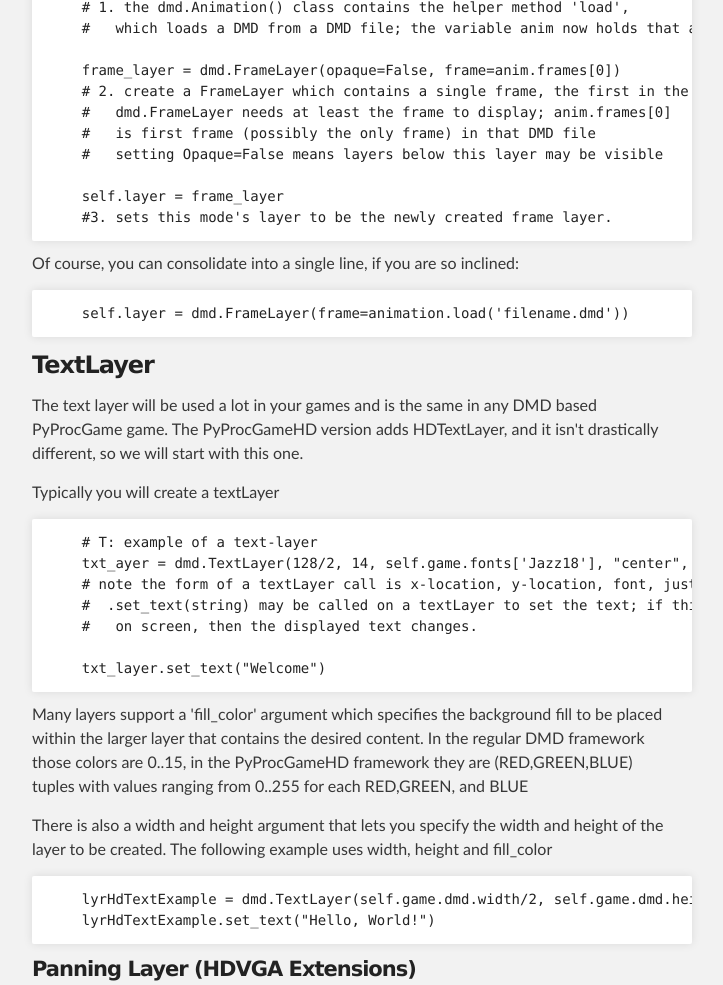
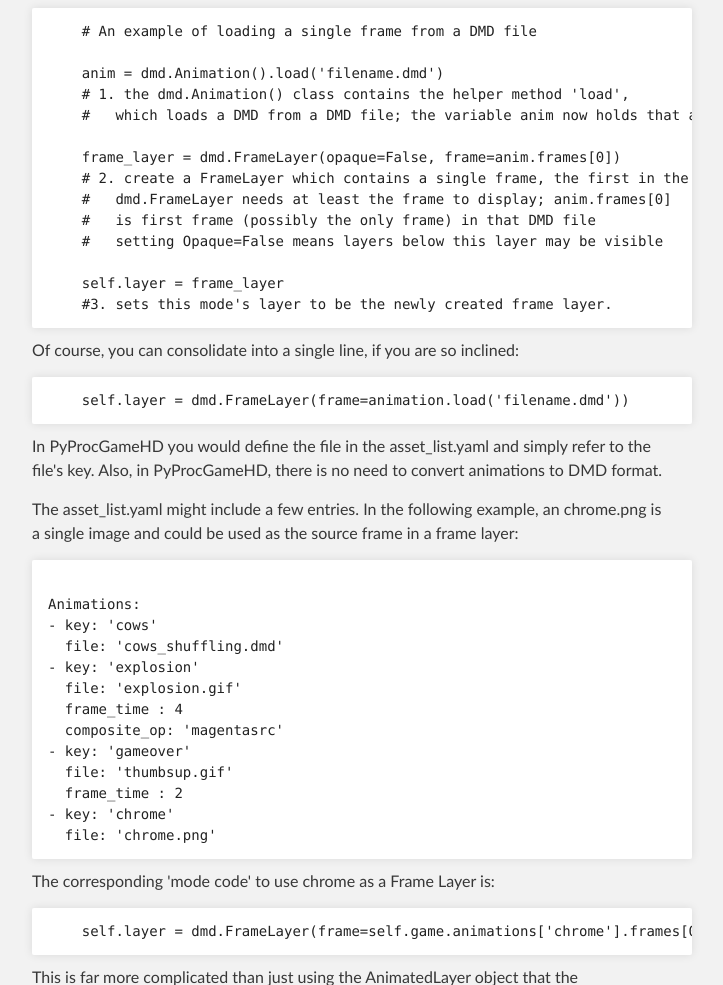
Before and after one commit to mjocean/PyProcGameHD-SkeletonGame, a plain HTML site: page DMD_Tutorial.html in a window 1280 px wide. Shown: the part 1815-2800 px from the top of the page, without its empty margins (288-1011 px from the left). Drawn offline with Linux system fonts and the light colour scheme.

Commit message:
some fixes

```diff
--- a/DMD_Tutorial.html
+++ b/DMD_Tutorial.html
@@ -27,9 +27,9 @@
     <div id="main_content_wrap" class="outer">
       <section id="main_content" class="inner">
 
-<p>The Mode architecture of PyProcGame allows every mode to provide a display 'Layer' to be shown on the DMD.  The Layer family of objects represent the various container classes for types of content to be displayed on the DMD, and the Layer should be thought of exactly as the Layer metaphor in Photoshop or other image editing software.  The ordering of the Layers is dictated by the priority of the Modes, with the highest priority mode (largest number) being the top-most layer and the lowest priority mode would be the bottom-most layer.</p>
+<p>The Mode architecture of PyProcGame allows every `mode` to provide a display 'Layer' to be shown on the DMD.  The Layer family of objects represent the various container classes for types of content to be displayed on the DMD, and the Layer should be thought of exactly as the Layer metaphor in Photoshop or other image editing software.  The ordering of the Layers is dictated by the priority of the Modes, with the highest priority mode (largest number) being the top-most layer and the lowest priority mode would be the bottom-most layer (assuming all layers are `opaque`).</p>
 
-<p>Modes do not necessarily have to have a visible component, and simply would not have Layers set.  A mode that <em>does</em> have something to show would create a layer by assigning it's layer attribute (i.e., <code>self.layer</code>) to some specific instance of a Layer object.  The type of layer object you create depends on the type of data you want to place in the Layer.</p>
+<p>Modes do not necessarily have to have a visible component, and simply would not have its `layer` attribute set.  A mode that <em>does</em> have something to show would create a layer by assigning it's layer attribute (i.e., <code>self.layer</code>) to some specific instance of a Layer object.  The type of layer object you create depends on the type of data you want to place in the Layer.</p>
 
 <h2>
 <a id="user-content-whats-different-in-the-display-framework-between-pyprocgame-and-pyprogamehd-" class="anchor" href="#whats-different-in-the-display-framework-between-pyprocgame-and-pyprogamehd-" aria-hidden="true"><span class="octicon octicon-link"></span></a>What's different in the display framework between PyProcGame and PyProGameHD ??</h2>
@@ -38,10 +38,11 @@
 
 <ol>
 <li><p>Alpha support: <code>composite_op='blacksrc'</code> is deprecated at <em>best</em>.  Instead, every new layer created (Grouped, Frame, etc) is filled with a transparent color --i.e., <code>(0,0,0,0)</code> of the form (R,G,B,Alpha) where Alpha ranges from 0 (invisible) to 255 (opaque).  Before, if you created a layer and did not indicate the blacksrc composite_op you would have expected it to be visibly opaque (though not the same as the flag <code>opaque=True</code> which carries a very different meaning for layers).  If you're wondering why you can now see through your GroupedLayer, that's why.  It also means you should probably set that GroupedLayer to have it's <code>.opaque</code> property set to <code>True</code> which will both stop the lower layers from being visible by preventing them from even being rendered (saving CPU cycles).</p></li>
-<li><p>Graphical (animations, frames, fonts) assets must be loaded <em>after</em> the display framework has been initialized.  What this means, is that any code that initializes a font at 'global scope' (i.e., outside a <code>class</code> body) will cause the code to "blow up" --instead, we provide an assetmanager class (defined in <code>assetmanager.py</code>) and all you have to do is provide a list of assets in the file <code>config/asset_list.yaml</code> and they will be loaded for you.</p></li>
+<li><p>Graphical (animations, frames, fonts) assets must be loaded <em>after</em> the display framework has been initialized.  What this means, is that any code that initializes a font at 'global scope' (i.e., outside a <code>class</code> body) will cause the code to "blow up" --instead, we provide an assetmanager class (defined in <code>assetmanager.py</code>) and all you have to do is provide a list of assets in the file <code>config/asset_list.yaml</code> and they will be pre-loaded for you when the game is loaded (a graphical progress bar is shown).</p></li>
+<li><p>Using the assetmanager means that you can refer to an animation (or single frame) by its key via game's `animation` dictionary.</p></li>
 </ol>
 
-<p>Look at the sample <code>asset_list.yaml</code> in the <code>SampleGame/config/</code> folder.  It Really should make things easier.</p>
+<p>Look at the sample <code>asset_list.yaml</code> in the <code>SampleGame/config/</code> folder.  The assetmanager should hopefully make things easier.</p>
 
 <h2>
 <a id="user-content-types-of-layers-and-examples-of-their-use" class="anchor" href="#types-of-layers-and-examples-of-their-use" aria-hidden="true"><span class="octicon octicon-link"></span></a>Types of Layers and examples of their use:</h2>
@@ -72,6 +73,34 @@
 
 <div class="highlight highlight-python"><pre><code>    self.layer = dmd.FrameLayer(frame=animation.load('filename.dmd'))
 </code></pre></div>
+
+<p>In PyProcGameHD you would define the file in the asset_list.yaml and simply refer to the file's key.
+Also, in PyProcGameHD, there is no need to convert animations to DMD format.</p>
+
+<p>The asset_list.yaml might include a few entries.  In the following example, an chrome.png is a single image and could be used as the source frame in a frame layer:</p>
+<div class="highlight highlight-yaml"><pre><code>
+Animations:
+- key: 'cows'
+  file: 'cows_shuffling.dmd'
+- key: 'explosion'
+  file: 'explosion.gif'
+  frame_time : 4
+  composite_op: 'magentasrc'
+- key: 'gameover'
+  file: 'thumbsup.gif'
+  frame_time : 2
+- key: 'chrome'
+  file: 'chrome.png'
+</code></pre></div>
+
+<p>The corresponding 'mode code' to use chrome as a Frame Layer is:</p>
+<div class="highlight highlight-python"><pre><code>    self.layer = dmd.FrameLayer(frame=self.game.animations['chrome'].frames[0]) # access the 1st frame of the animation with the key 'chrome' and use it as a frame.
+</code></pre></div>
+<p>This is far more complicated than just using the AnimatedLayer object that the assetmanager creates when it pre-loads the content. </p>
+
+<div class="highlight highlight-python"><pre><code>    self.layer = self.game.animations['chrome']
+</code></pre></div>
+
 
 <h3>
 <a id="user-content-textlayer" class="anchor" href="#textlayer" aria-hidden="true"><span class="octicon octicon-link"></span></a>TextLayer</h3>
@@ -120,6 +149,26 @@ created.  The following example uses width, height and fill_color</p>
     lyrFutureWar = self.game.animations['t800-war']
     lyrFutureWar.reset()
 </code></pre>
+
+<p>Again, PyProcGameHD and it's assetmanager should make life easier.  It will load the animated gifs indicated in the following examples as animations.</p>
+<div class="highlight highlight-yaml"><pre><code>
+Animations:
+- key: 'cows'
+  file: 'cows_shuffling.dmd'
+- key: 'explosion'
+  file: 'explosion.gif'
+  frame_time : 4
+  composite_op: 'magentasrc'
+- key: 'gameover'
+  file: 'thumbsup.gif'
+  frame_time : 2
+- key: 'chrome'
+  file: 'chrome.png'
+</code></pre></div>
+
+<p>The corresponding 'mode code' to use a pre-loaded animation as such, is:</p>
+<div class="highlight highlight-python"><pre><code>    self.layer = self.game.animations['gameover']
+</code></pre></div>
 
 <h4>
 <a id="user-content-grouped-layers" class="anchor" href="#grouped-layers" aria-hidden="true"><span class="octicon octicon-link"></span></a>Grouped Layers</h4>
@@ -313,7 +362,7 @@ def one_less_second(self):
 </code></pre>
 </li>
 <li><p>Scriptless layer supports callbacks, too</p></li>
-<li><p>GroupedLayers support a fill_color so that if you want to explicitly black_fill (or something else) you can just specify it here.  You can also omit it for transparency (as we both agree is the correct behavior)</p></li>
+<li><p>GroupedLayers support a fill_color so that if you want to explicitly black_fill (or something else) you can just specify it here.  You can also omit it for the default which is a transparent fill.</p></li>
 <li><p>PanningLayer supports setting the 'frame' content to be any type of layer, so anything can be panned.  If you specify a regular frame, well, that still works too.  I also fixed some implementation bugs that I encountered with bounce.  A ton of testing went on there, so I'd be surprised if any part of that didn't work.</p></li>
 <li><p>RotationLayer: a cute toy.  Lets you rotate any type of layer.  It's cute.. not very useful but I thought, why not?</p></li>
 <li><p>I fixed some major placement bugs in AnimatedHDTextLayer that caused them to be positioned incorrectly.</p></li>
```
